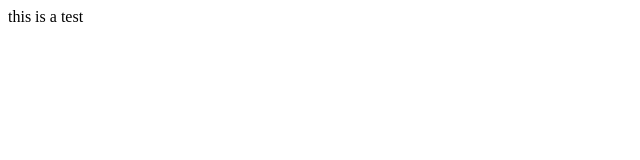
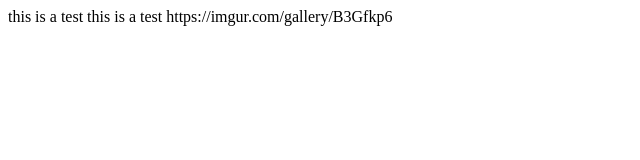
Before and after one commit to hsanford97/seedstem.me, a plain HTML site: page index.html in a window 1280 px wide. Shown: the whole page, without its empty margins (0-640 px from the left). Drawn offline with Linux system fonts and the light colour scheme.

Commit message:
test_001

```diff
--- a/index.html
+++ b/index.html
@@ -5,6 +5,8 @@
     <title>seedstem_test.me</title>
   </head>
   <body>this is a test
+    this is a test
+    https://imgur.com/gallery/B3Gfkp6
 
   </body>
 </html>
```
